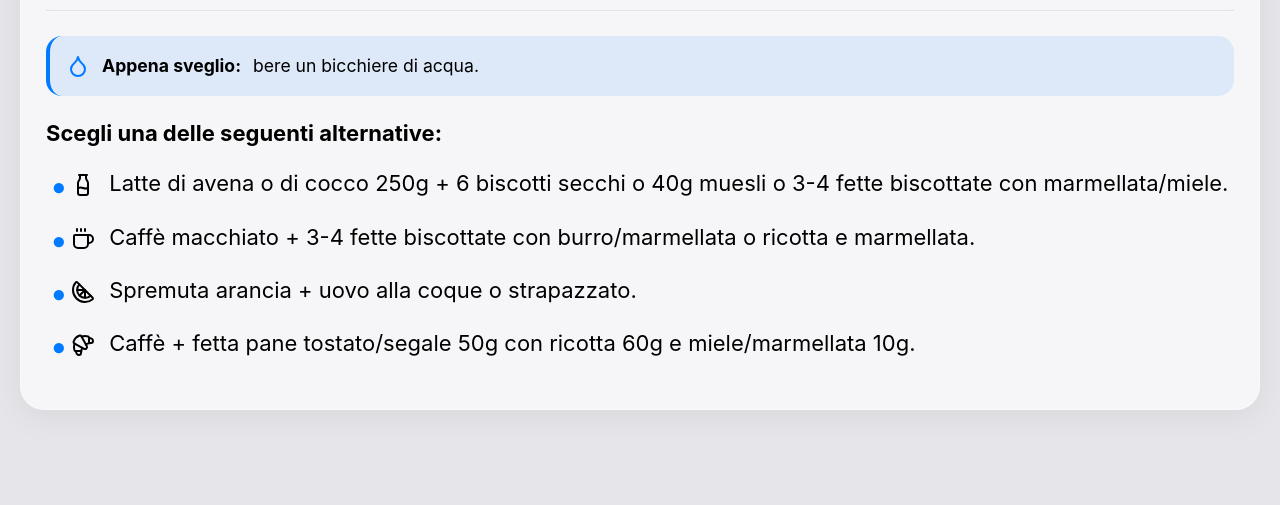
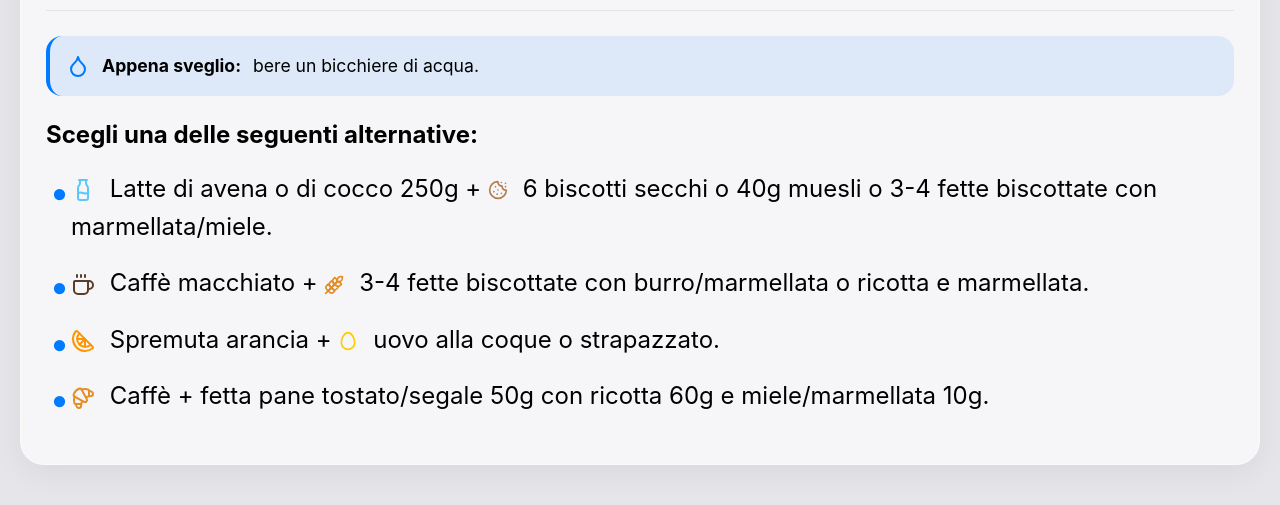
Before and after one commit to fabiusai/dieta, a plain HTML site: page index.html in a window 1280 px wide. Shown: the part 385-890 px from the top of the page. Before the commit the page ends 835 px from the top, so only its background shows below. Drawn offline with nearby package versions, Linux system fonts and the light colour scheme.

Commit message:
Update index.html

```diff
--- a/index.html
+++ b/index.html
@@ -3,12 +3,12 @@
 <head>
     <meta charset="UTF-8">
     <meta name="viewport" content="width=device-width, initial-scale=1.0, maximum-scale=1.0, user-scalable=no, viewport-fit=cover">
-    <title>Piano Nutrizionale</title>
+    <title>iDieta</title>
 
-    <link rel="apple-touch-icon" sizes="180x180" href="https://upload.wikimedia.org/wikipedia/commons/thumb/f/f2/Apple_Health_icon.svg/180px-Apple_Health_icon.svg.png">
+    <link rel="apple-touch-icon" sizes="180x180" href="https://fabiusai.github.io/dieta/iDieta.png">
     <meta name="apple-mobile-web-app-capable" content="yes">
     <meta name="apple-mobile-web-app-status-bar-style" content="black-translucent">
-    <meta name="apple-mobile-web-app-title" content="La Mia Dieta">
+    <meta name="apple-mobile-web-app-title" content="iDieta">
 
     <script src="https://unpkg.com/lucide@latest"></script>
 
@@ -23,7 +23,7 @@
             --text-light: #86868b;
             --accent: #007aff;
             --border-radius: 24px;
-            --base-font-size: 22px; /* Dimensione Font Aumentata */
+            --base-font-size: 24px; /* Dimensione Font Aumentata */
         }
 
         * {
@@ -271,7 +271,7 @@
 
     <header>
         <div class="header-top">
-            <h1><i data-lucide="leaf" style="color:var(--accent);"></i> La Mia Dieta</h1>
+            <h1><i data-lucide="heart-pulse" style="color:#ff2d55;"></i> iDieta</h1>
             <div class="font-controls">
                 <button class="font-btn" onclick="changeFontSize(-2)" aria-label="Riduci testo">
                     <i data-lucide="minus-circle"></i>
@@ -317,7 +317,7 @@
 
     <script>
         // Gestione Regolazione Dimensione Font
-        let currentFontSize = 22;
+        let currentFontSize = 24;
         function changeFontSize(delta) {
             currentFontSize = Math.max(16, Math.min(36, currentFontSize + delta));
             document.documentElement.style.setProperty('--base-font-size', currentFontSize + 'px');
@@ -326,40 +326,40 @@
         // Dati fissi per colazione e spuntini
         const pastiFissi = {
             colazione: `
-                <div class="water-reminder"><i data-lucide="droplet" style="color:var(--accent);"></i> <strong>Appena sveglio:</strong> bere un bicchiere di acqua.</div>
+                <div class="water-reminder"><i data-lucide="droplet" style="color: #007aff;"></i> <strong>Appena sveglio:</strong> bere un bicchiere di acqua.</div>
                 <strong>Scegli una delle seguenti alternative:</strong>
                 <ul>
-                    <li><i data-lucide="milk" class="lucide-inline"></i> Latte di avena o di cocco 250g + 6 biscotti secchi o 40g muesli o 3-4 fette biscottate con marmellata/miele.</li>
-                    <li><i data-lucide="coffee" class="lucide-inline"></i> Caffè macchiato + 3-4 fette biscottate con burro/marmellata o ricotta e marmellata.</li>
-                    <li><i data-lucide="citrus" class="lucide-inline"></i> Spremuta arancia + uovo alla coque o strapazzato.</li>
-                    <li><i data-lucide="croissant" class="lucide-inline"></i> Caffè + fetta pane tostato/segale 50g con ricotta 60g e miele/marmellata 10g.</li>
+                    <li><i data-lucide="milk" class="lucide-inline" style="color: #5ac8fa;"></i> Latte di avena o di cocco 250g + <i data-lucide="cookie" class="lucide-inline" style="color: #b37d4e; width: 20px;"></i> 6 biscotti secchi o 40g muesli o 3-4 fette biscottate con marmellata/miele.</li>
+                    <li><i data-lucide="coffee" class="lucide-inline" style="color: #583d28;"></i> Caffè macchiato + <i data-lucide="wheat" class="lucide-inline" style="color: #e58e26; width: 20px;"></i> 3-4 fette biscottate con burro/marmellata o ricotta e marmellata.</li>
+                    <li><i data-lucide="citrus" class="lucide-inline" style="color: #ff9500;"></i> Spremuta arancia + <i data-lucide="egg" class="lucide-inline" style="color: #ffcc00; width: 20px;"></i> uovo alla coque o strapazzato.</li>
+                    <li><i data-lucide="croissant" class="lucide-inline" style="color: #e58e26;"></i> Caffè + fetta pane tostato/segale 50g con ricotta 60g e miele/marmellata 10g.</li>
                 </ul>`,
             spuntino1: `
                 <strong>Scegli una delle seguenti alternative (Ore 10:30):</strong>
                 <ul>
-                    <li><i data-lucide="nut" class="lucide-inline"></i> 12 mandorle o 4 noci o 6 nocciole</li>
-                    <li><i data-lucide="nut" class="lucide-inline"></i> 20 pistacchi o 20g anacardi</li>
-                    <li><i data-lucide="apple" class="lucide-inline"></i> 30g mela essiccata</li>
-                    <li><i data-lucide="candy" class="lucide-inline"></i> Barretta cereali 90 kcal o cocco e cioccolato</li>
-                    <li><i data-lucide="cookie" class="lucide-inline"></i> Crackers di farro</li>
-                    <li><i data-lucide="grape" class="lucide-inline"></i> Melone 300g o un frutto a piacere</li>
-                    <li><i data-lucide="cookie" class="lucide-inline"></i> Un pacchetto di pavesini</li>
-                    <li><i data-lucide="candy" class="lucide-inline"></i> 3 quadratini di cioccolata fondente</li>
-                    <li><i data-lucide="cup-soda" class="lucide-inline"></i> Uno yogurt bianco (anche greco)</li>
-                    <li><i data-lucide="nut" class="lucide-inline"></i> 6 castagne</li>
+                    <li><i data-lucide="nut" class="lucide-inline" style="color: #a2845e;"></i> 12 mandorle o 4 noci o 6 nocciole</li>
+                    <li><i data-lucide="nut" class="lucide-inline" style="color: #a2845e;"></i> 20 pistacchi o 20g anacardi</li>
+                    <li><i data-lucide="apple" class="lucide-inline" style="color: #ff3b30;"></i> 30g mela essiccata</li>
+                    <li><i data-lucide="candy" class="lucide-inline" style="color: #ff2d55;"></i> Barretta cereali 90 kcal o cocco e cioccolato</li>
+                    <li><i data-lucide="cookie" class="lucide-inline" style="color: #b37d4e;"></i> Crackers di farro</li>
+                    <li><i data-lucide="grapes" class="lucide-inline" style="color: #af52de;"></i> Melone 300g o un frutto a piacere</li>
+                    <li><i data-lucide="cookie" class="lucide-inline" style="color: #e58e26;"></i> Un pacchetto di pavesini</li>
+                    <li><i data-lucide="candy" class="lucide-inline" style="color: #583d28;"></i> 3 quadratini di cioccolata fondente</li>
+                    <li><i data-lucide="milk" class="lucide-inline" style="color: #4cd964;"></i> Uno yogurt bianco (anche greco)</li>
+                    <li><i data-lucide="nut" class="lucide-inline" style="color: #8d6e63;"></i> 6 castagne</li>
                 </ul>`,
             spuntino2: `
                 <strong>Scegli una delle seguenti alternative (Ore 16:30):</strong>
                 <ul>
-                    <li><i data-lucide="apple" class="lucide-inline"></i> Frutto a piacere 200g</li>
-                    <li><i data-lucide="cookie" class="lucide-inline"></i> 2 gallette di farro con polpa di avocado/limone o hummus</li>
-                    <li><i data-lucide="circle" class="lucide-inline"></i> 5 olive verdi</li>
-                    <li><i data-lucide="citrus" class="lucide-inline"></i> 30g di cocco fresco</li>
-                    <li><i data-lucide="cup-soda" class="lucide-inline"></i> 2 biscotti secchi di avena + centrifuga o spremuta</li>
-                    <li><i data-lucide="carrot" class="lucide-inline"></i> 200g di carote crude o finocchi</li>
-                    <li><i data-lucide="cheese" class="lucide-inline"></i> 20g di parmigiano</li>
-                    <li><i data-lucide="cherry" class="lucide-inline"></i> 2-3 susine o prugne</li>
-                    <li><i data-lucide="cookie" class="lucide-inline"></i> Un pacchetto di crackers integrali</li>
+                    <li><i data-lucide="apple" class="lucide-inline" style="color: #ff3b30;"></i> Frutto a piacere 200g</li>
+                    <li><i data-lucide="cookie" class="lucide-inline" style="color: #b37d4e;"></i> 2 gallette di farro con polpa di avocado/limone o hummus</li>
+                    <li><i data-lucide="circle-dot" class="lucide-inline" style="color: #34c759;"></i> 5 olive verdi</li>
+                    <li><i data-lucide="citrus" class="lucide-inline" style="color: #ffcc00;"></i> 30g di cocco fresco</li>
+                    <li><i data-lucide="cup-soda" class="lucide-inline" style="color: #ff9500;"></i> 2 biscotti secchi di avena + centrifuga o spremuta</li>
+                    <li><i data-lucide="carrot" class="lucide-inline" style="color: #ff9500;"></i> 200g di carote crude o finocchi</li>
+                    <li><i data-lucide="triangle" class="lucide-inline" style="color: #ffcc00; fill: #ffcc00;"></i> 20g di parmigiano</li>
+                    <li><i data-lucide="cherry" class="lucide-inline" style="color: #ff2d55;"></i> 2-3 susine o prugne</li>
+                    <li><i data-lucide="cookie" class="lucide-inline" style="color: #e58e26;"></i> Un pacchetto di crackers integrali</li>
                 </ul>`
         };
 
@@ -367,38 +367,38 @@
         const menuGiornaliero = [
             { // 0 - Lunedì
                 nome: "Lunedì",
-                pranzo: "<i data-lucide='beef' class='lucide-inline'></i> Carne magra 150g o pesce 160g o frittata (2 uova)<br><br><i data-lucide='salad' class='lucide-inline'></i> Verdura<br><br><i data-lucide='croissant' class='lucide-inline'></i> Pane integrale 70g o legumi secchi 50g o freschi 180g o riso basmati 80g.",
-                cena: "<i data-lucide='salad' class='lucide-inline'></i> <strong>Iniziare con:</strong> Insalata con noci, semi oleosi, sedani, carote, olive o scaglie di parmigiano.<br><br><i data-lucide='utensils' class='lucide-inline'></i> <strong>A seguire:</strong> Pasta integrale o riso venere/integrale 70g con ricotta 70g e pepe OPPURE philadelphia/robiola 60g OPPURE burro e parmigiano 20g OPPURE con tonno/salmone/spigola/alici."
+                pranzo: "<i data-lucide='beef' class='lucide-inline' style='color: #ff3b30;'></i> Carne magra 150g o <i data-lucide='fish' class='lucide-inline' style='color: #007aff;'></i> pesce 160g o <i data-lucide='egg' class='lucide-inline' style='color: #ffcc00;'></i> frittata (2 uova)<br><br><i data-lucide='leaf' class='lucide-inline' style='color: #34c759;'></i> Verdura<br><br><i data-lucide='wheat' class='lucide-inline' style='color: #e58e26;'></i> Pane integrale 70g o legumi secchi 50g o freschi 180g o <i data-lucide='cooking-pot' class='lucide-inline' style='color: #f4d03f;'></i> riso basmati 80g.",
+                cena: "<i data-lucide='salad' class='lucide-inline' style='color: #34c759;'></i> <strong>Iniziare con:</strong> Insalata con noci, semi oleosi, sedani, carote, olive o scaglie di parmigiano.<br><br><i data-lucide='cooking-pot' class='lucide-inline' style='color: #ff9500;'></i> <strong>A seguire:</strong> Pasta integrale o riso venere/integrale 70g con ricotta 70g e pepe OPPURE philadelphia/robiola 60g OPPURE burro e parmigiano 20g OPPURE con tonno/salmone/spigola/alici."
             },
             { // 1 - Martedì
                 nome: "Martedì",
-                pranzo: "<i data-lucide='beef' class='lucide-inline'></i> Carne magra o pesce o frittata + verdura + pane o legumi<br><br><span class='highlight'>OPPURE</span><br><br><i data-lucide='salad' class='lucide-inline'></i> Insalatona mista con formaggio + pane integrale 70g o legumi secchi 70g o freschi 180g.",
-                cena: "<i data-lucide='soup' class='lucide-inline'></i> <strong>Iniziare con:</strong> Contorno cotto o minestrone o vellutata di verdure.<br><br><i data-lucide='fish' class='lucide-inline'></i> <strong>A seguire:</strong> Pesce a piacere con patate al forno 200g."
+                pranzo: "<i data-lucide='beef' class='lucide-inline' style='color: #ff3b30;'></i> Carne magra o pesce o frittata + verdura + pane o legumi<br><br><span class='highlight'>OPPURE</span><br><br><i data-lucide='salad' class='lucide-inline' style='color: #34c759;'></i> Insalatona mista con formaggio + pane integrale 70g o legumi secchi 70g o freschi 180g.",
+                cena: "<i data-lucide='soup' class='lucide-inline' style='color: #ff9500;'></i> <strong>Iniziare con:</strong> Contorno cotto o minestrone o vellutata di verdure.<br><br><i data-lucide='fish' class='lucide-inline' style='color: #007aff;'></i> <strong>A seguire:</strong> Pesce a piacere con patate al forno 200g."
             },
             { // 2 - Mercoledì
                 nome: "Mercoledì",
-                pranzo: "<i data-lucide='beef' class='lucide-inline'></i> Carne magra 150g<br><br><i data-lucide='bowl' class='lucide-inline'></i> Riso basmati 80g (lasciato bianco) o patate 200g.",
-                cena: "<i data-lucide='apple' class='lucide-inline'></i> <strong>Iniziare con:</strong> Una mela o una pera.<br><br><i data-lucide='cooking-pot' class='lucide-inline'></i> <strong>Poi:</strong> Omelette (1 uovo + prosciutto cotto 50g) o frittata con 2 uova e zucchine.<br><br><i data-lucide='salad' class='lucide-inline'></i> Insalatona con noci, carote, sedani, pomodori.<br><br><i data-lucide='croissant' class='lucide-inline'></i> Pane integrale 70g."
+                pranzo: "<i data-lucide='beef' class='lucide-inline' style='color: #ff3b30;'></i> Carne magra 150g<br><br><i data-lucide='wheat' class='lucide-inline' style='color: #f4d03f;'></i> Riso basmati 80g (lasciato bianco) o patate 200g.",
+                cena: "<i data-lucide='apple' class='lucide-inline' style='color: #ff3b30;'></i> <strong>Iniziare con:</strong> Una mela o una pera.<br><br><i data-lucide='egg' class='lucide-inline' style='color: #ffcc00;'></i> <strong>Poi:</strong> Omelette (1 uovo + prosciutto cotto 50g) o frittata con 2 uova e zucchine.<br><br><i data-lucide='salad' class='lucide-inline' style='color: #34c759;'></i> Insalatona con noci, carote, sedani, pomodori.<br><br><i data-lucide='croissant' class='lucide-inline' style='color: #e58e26;'></i> Pane integrale 70g."
             },
             { // 3 - Giovedì
                 nome: "Giovedì",
-                pranzo: "<i data-lucide='fish' class='lucide-inline'></i> Pesce 180g o frittata<br><br><i data-lucide='salad' class='lucide-inline'></i> Verdura<br><br><i data-lucide='bean' class='lucide-inline'></i> Patate 200g o riso venere 80g.",
-                cena: "<i data-lucide='salad' class='lucide-inline'></i> <strong>Iniziare con:</strong> Insalata con noci, semi oleosi, sedani, carote, olive o scaglie di parmigiano.<br><br><i data-lucide='utensils' class='lucide-inline'></i> <strong>A seguire:</strong> Pasta integrale 70g con pesto e parmigiano (1 cucchiaio).<br><br><i data-lucide='apple' class='lucide-inline'></i> Una mela."
+                pranzo: "<i data-lucide='fish' class='lucide-inline' style='color: #007aff;'></i> Pesce 180g o frittata<br><br><i data-lucide='leaf' class='lucide-inline' style='color: #34c759;'></i> Verdura<br><br><i data-lucide='bean' class='lucide-inline' style='color: #8a9a5b;'></i> Patate 200g o riso venere 80g.",
+                cena: "<i data-lucide='salad' class='lucide-inline' style='color: #34c759;'></i> <strong>Iniziare con:</strong> Insalata con noci, semi oleosi, sedani, carote, olive o scaglie di parmigiano.<br><br><i data-lucide='cooking-pot' class='lucide-inline' style='color: #ff9500;'></i> <strong>A seguire:</strong> Pasta integrale 70g con pesto e parmigiano (1 cucchiaio).<br><br><i data-lucide='apple' class='lucide-inline' style='color: #ff3b30;'></i> Una mela."
             },
             { // 4 - Venerdì
                 nome: "Venerdì",
-                pranzo: "<i data-lucide='salad' class='lucide-inline'></i> Insalatona con carote, sedani, peperoni crudi, cetrioli e cipolle + feta 100g o mozzarella 70g.<br><br><i data-lucide='croissant' class='lucide-inline'></i> Pane integrale 70g.<br><br><i data-lucide='cherry' class='lucide-inline'></i> Una pesca.",
-                cena: "<i data-lucide='soup' class='lucide-inline'></i> <strong>Iniziare con:</strong> Contorno cotto o minestrone o vellutata di verdure + crostini di pane tostato 20g.<br><br><i data-lucide='fish' class='lucide-inline'></i> <strong>A seguire:</strong> Orata 200g al cartoccio o spigola al sale/agrumi + patate 200g."
+                pranzo: "<i data-lucide='salad' class='lucide-inline' style='color: #34c759;'></i> Insalatona con carote, sedani, peperoni crudi, cetrioli e cipolle + <i data-lucide='triangle' class='lucide-inline' style='color: #ffcc00; fill: #ffcc00;'></i> feta 100g o mozzarella 70g.<br><br><i data-lucide='croissant' class='lucide-inline' style='color: #e58e26;'></i> Pane integrale 70g.<br><br><i data-lucide='cherry' class='lucide-inline' style='color: #ff2d55;'></i> Una pesca.",
+                cena: "<i data-lucide='soup' class='lucide-inline' style='color: #ff9500;'></i> <strong>Iniziare con:</strong> Contorno cotto o minestrone o vellutata di verdure + crostini di pane tostato 20g.<br><br><i data-lucide='fish' class='lucide-inline' style='color: #007aff;'></i> <strong>A seguire:</strong> Orata 200g al cartoccio o spigola al sale/agrumi + patate 200g."
             },
             { // 5 - Sabato
                 nome: "Sabato",
-                pranzo: "<i data-lucide='salad' class='lucide-inline'></i> <strong>Iniziare con:</strong> Contorno crudo a piacere condito con poco olio e aceto.<br><br><i data-lucide='utensils' class='lucide-inline'></i> <strong>A seguire:</strong> Pasta integrale 80g con vongole 130g/pachino o ragù 60g/cipolla o salmone 80g/zucchine o tonno 80g/pomodoro.<br><br><i data-lucide='nut' class='lucide-inline'></i> 3 noci.",
-                cena: "<i data-lucide='pizza' class='lucide-inline'></i> <strong>Libera</strong> (Es. pizza a lenta lievitazione)."
+                pranzo: "<i data-lucide='salad' class='lucide-inline' style='color: #34c759;'></i> <strong>Iniziare con:</strong> Contorno crudo a piacere condito con poco olio e aceto.<br><br><i data-lucide='cooking-pot' class='lucide-inline' style='color: #ff9500;'></i> <strong>A seguire:</strong> Pasta integrale 80g con vongole 130g/pachino o ragù 60g/cipolla o salmone 80g/zucchine o tonno 80g/pomodoro.<br><br><i data-lucide='nut' class='lucide-inline' style='color: #a2845e;'></i> 3 noci.",
+                cena: "<i data-lucide='pizza' class='lucide-inline' style='color: #ff3b30;'></i> <strong>Libera</strong> (Es. pizza a lenta lievitazione)."
             },
             { // 6 - Domenica
                 nome: "Domenica",
-                pranzo: "<i data-lucide='apple' class='lucide-inline'></i> <strong>Iniziare con:</strong> Una mela.<br><br><i data-lucide='beef' class='lucide-inline'></i> Carne rossa 150g o pesce bianco 200g + contorno a piacere.<br><br><i data-lucide='croissant' class='lucide-inline'></i> Pane integrale 40g.",
-                cena: "<i data-lucide='apple' class='lucide-inline'></i> <strong>Iniziare con:</strong> Una pera.<br><br><i data-lucide='beef' class='lucide-inline'></i> <strong>Poi:</strong> Bresaola 90g + rucola + parmigiano 20g + pane integrale 60g<br><br><span class='highlight'>OPPURE</span><br><br><i data-lucide='soup' class='lucide-inline'></i> Minestrone di verdure con legumi e parmigiano 20g + pane tostato 60g."
+                pranzo: "<i data-lucide='apple' class='lucide-inline' style='color: #ff3b30;'></i> <strong>Iniziare con:</strong> Una mela.<br><br><i data-lucide='beef' class='lucide-inline' style='color: #ff3b30;'></i> Carne rossa 150g o <i data-lucide='fish' class='lucide-inline' style='color: #007aff;'></i> pesce bianco 200g + contorno a piacere.<br><br><i data-lucide='croissant' class='lucide-inline' style='color: #e58e26;'></i> Pane integrale 40g.",
+                cena: "<i data-lucide='apple' class='lucide-inline' style='color: #ff3b30;'></i> <strong>Iniziare con:</strong> Una pera.<br><br><i data-lucide='beef' class='lucide-inline' style='color: #ff3b30;'></i> <strong>Poi:</strong> Bresaola 90g + rucola + <i data-lucide='triangle' class='lucide-inline' style='color: #ffcc00; fill: #ffcc00;'></i> parmigiano 20g + pane integrale 60g<br><br><span class='highlight'>OPPURE</span><br><br><i data-lucide='soup' class='lucide-inline' style='color: #ff9500;'></i> Minestrone di verdure con legumi e parmigiano 20g + pane tostato 60g."
             }
         ];
 
@@ -406,11 +406,11 @@
         let currentMealType = 'colazione';
 
         const mealTitles = {
-            'colazione': '<i data-lucide="coffee"></i> Colazione',
-            'spuntino1': '<i data-lucide="apple"></i> Spuntino',
-            'pranzo': '<i data-lucide="utensils"></i> Pranzo',
-            'spuntino2': '<i data-lucide="croissant"></i> Merenda',
-            'cena': '<i data-lucide="utensils-crossed"></i> Cena'
+            'colazione': '<i data-lucide="coffee" style="color: #a2845e;"></i> Colazione',
+            'spuntino1': '<i data-lucide="apple" style="color: #ff3b30;"></i> Spuntino',
+            'pranzo': '<i data-lucide="utensils" style="color: #ff9500;"></i> Pranzo',
+            'spuntino2': '<i data-lucide="croissant" style="color: #e58e26;"></i> Merenda',
+            'cena': '<i data-lucide="utensils-crossed" style="color: #5856d6;"></i> Cena'
         };
 
         function initApp() {
```
